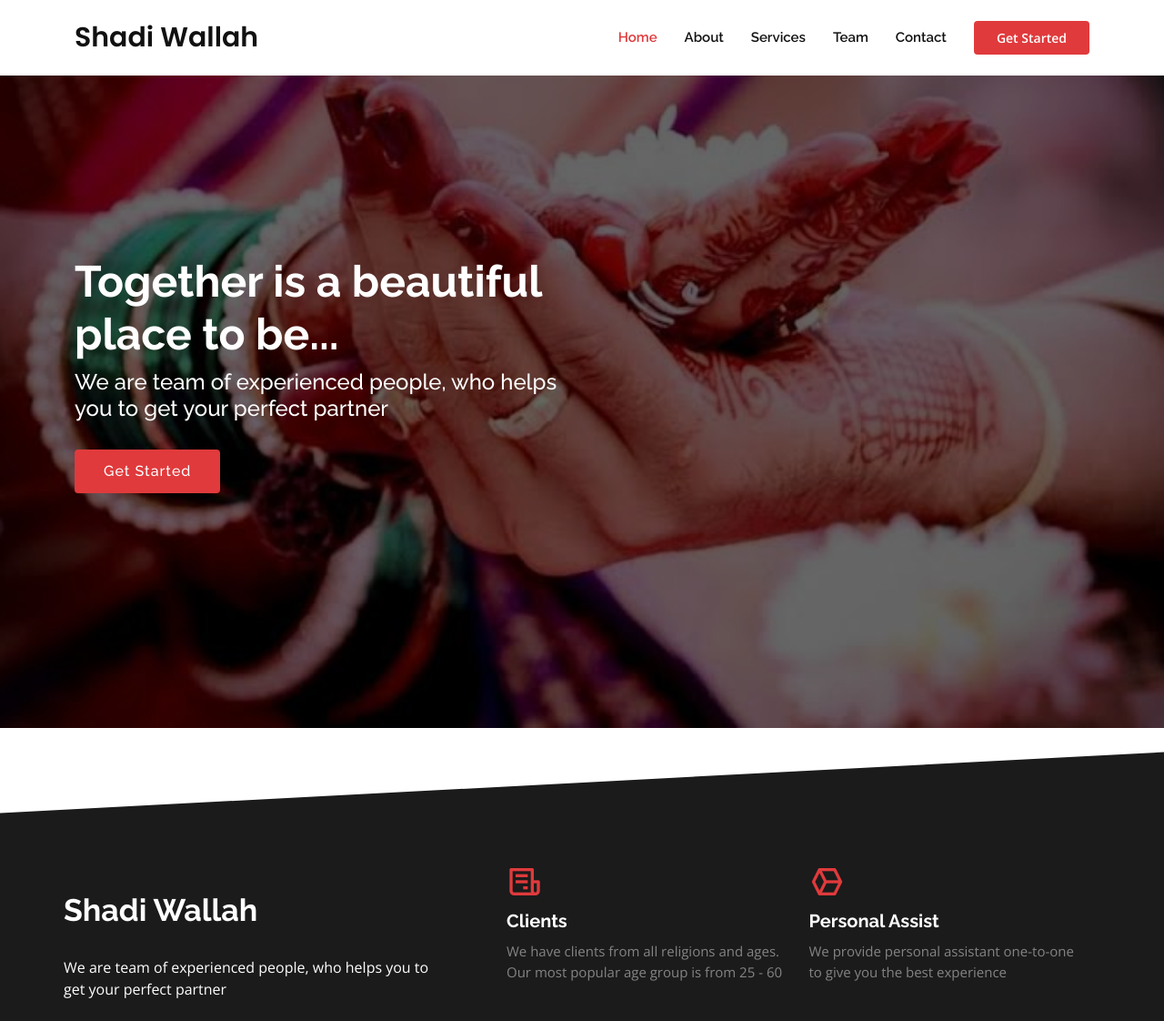
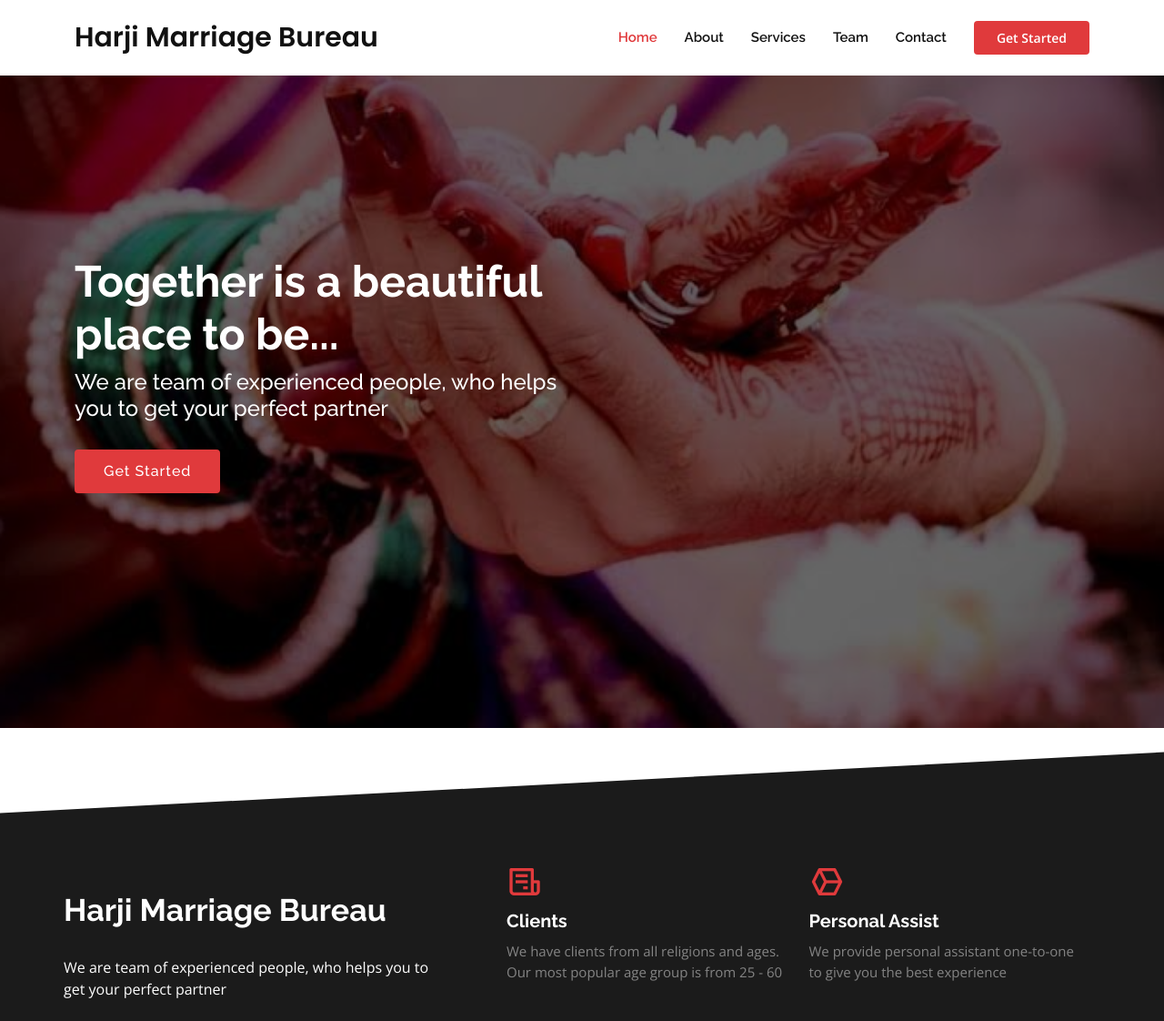
Before and after one commit to binitkantjha/binitkantjha.github.io, a plain HTML site: page index.html in a window 1280 px wide. Shown: the top 1122 px of the page at 91% size. Drawn offline with nearby package versions, Linux system fonts and the light colour scheme.

Commit message:
name and favi
Name and favicon has been changed

```diff
--- a/index.html
+++ b/index.html
@@ -5,12 +5,12 @@
   <meta charset="utf-8">
   <meta content="width=device-width, initial-scale=1.0" name="viewport">
 
-  <title>Perfect marriage</title>
+  <title>Harji Marriage Bureau</title>
   <meta content="" name="description">
   <meta content="" name="keywords">
 
   <!-- Favicons -->
-  <link href="assets/img/favicon.png" rel="icon">
+  <link href="assets/img/icons8-holdfast-nations-at-war-64.png" rel="icon">
   <link href="assets/img/apple-touch-icon.png" rel="apple-touch-icon">
 
   <!-- Google Fonts -->
@@ -41,7 +41,7 @@
   <!-- ======= Header ======= -->
   <header id="header" class="fixed-top d-flex align-items-center">
     <div class="container d-flex align-items-center">
-      <h1 class="logo me-auto"><a href="index.html">Shadi Wallah<span></span></a></h1>
+      <h1 class="logo me-auto"><a href="index.html">Harji Marriage Bureau<span></span></a></h1>
       <!-- Uncomment below if you prefer to use an image logo -->
       <!-- <a href="index.html" class="logo me-auto"><img src="assets/img/logo.png" alt=""></a>-->
 
@@ -125,7 +125,7 @@
         <div class="row no-gutters">
           <div class="content col-xl-5 d-flex align-items-stretch">
             <div class="content">
-              <h3>Shadi Wallah</h3>
+              <h3>Harji Marriage Bureau</h3>
               <p>
                 We are team of experienced people, who helps you to get your perfect partner
               </p>
@@ -952,7 +952,7 @@
         <div class="row">
 
           <div class="col-lg-3 col-md-6 footer-contact">
-            <h3>Shadi Wallah<span>.</span></h3>
+            <h3>Harji Marriage Bureau<span>.</span></h3>
             <p>
               Shop no.8, Shaheed Bhagat Singh colony<br>
               Jalandhar, Punjab<br>
@@ -1000,7 +1000,7 @@
 
       <div class="me-md-auto text-center text-md-start">
         <div class="copyright">
-          &copy; Copyright <strong><span>Shadi Wallah</span></strong>. All Rights Reserved
+          &copy; Copyright <strong><span>Harji Marriage Bureau</span></strong>. All Rights Reserved
         </div>
         <div class="credits">
           <!-- All the links in the footer should remain intact. -->
```
Also changed, not shown: assets/img/icons8-holdfast-nations-at-war-64.png (added), assets/img/icons8-s-50.png (added).
